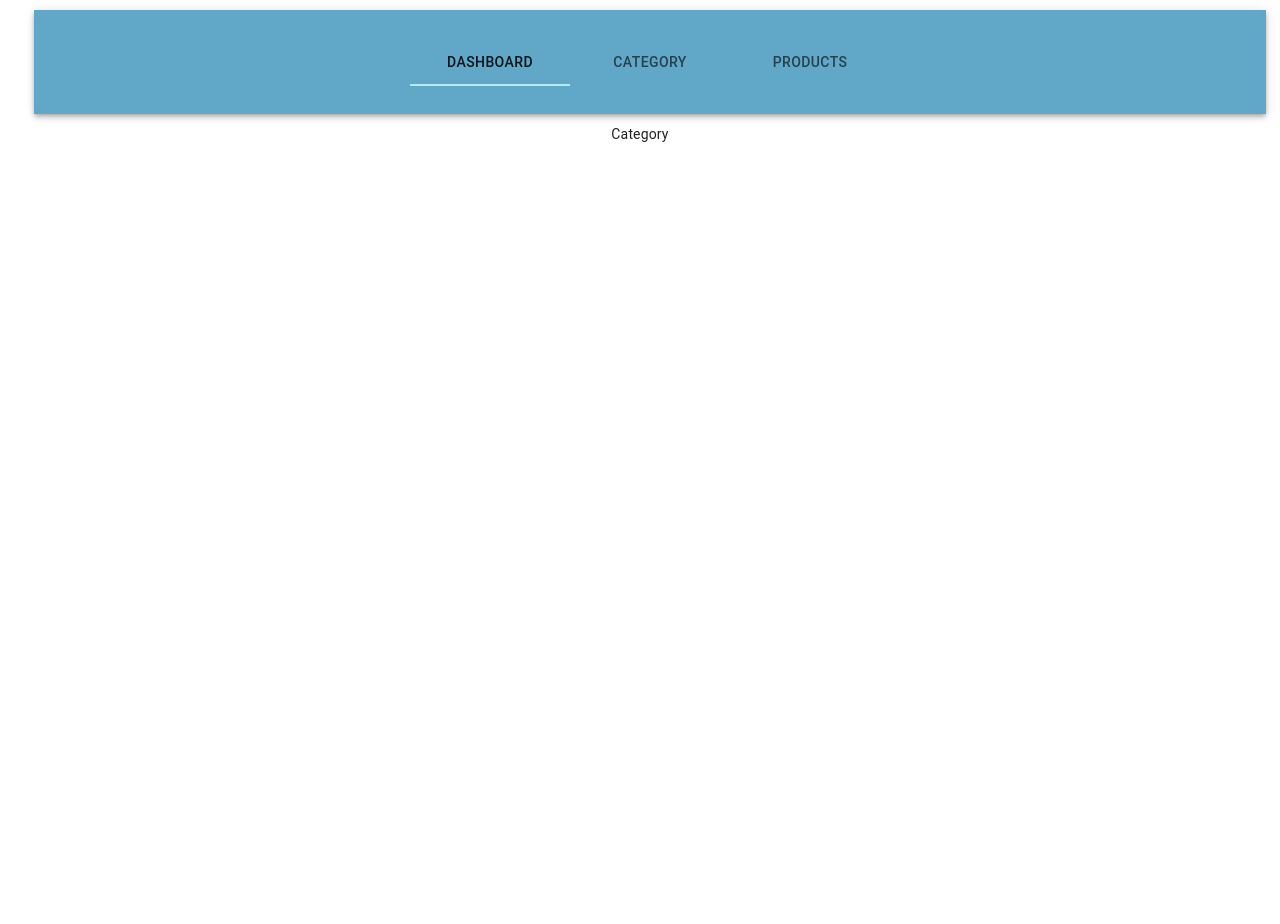
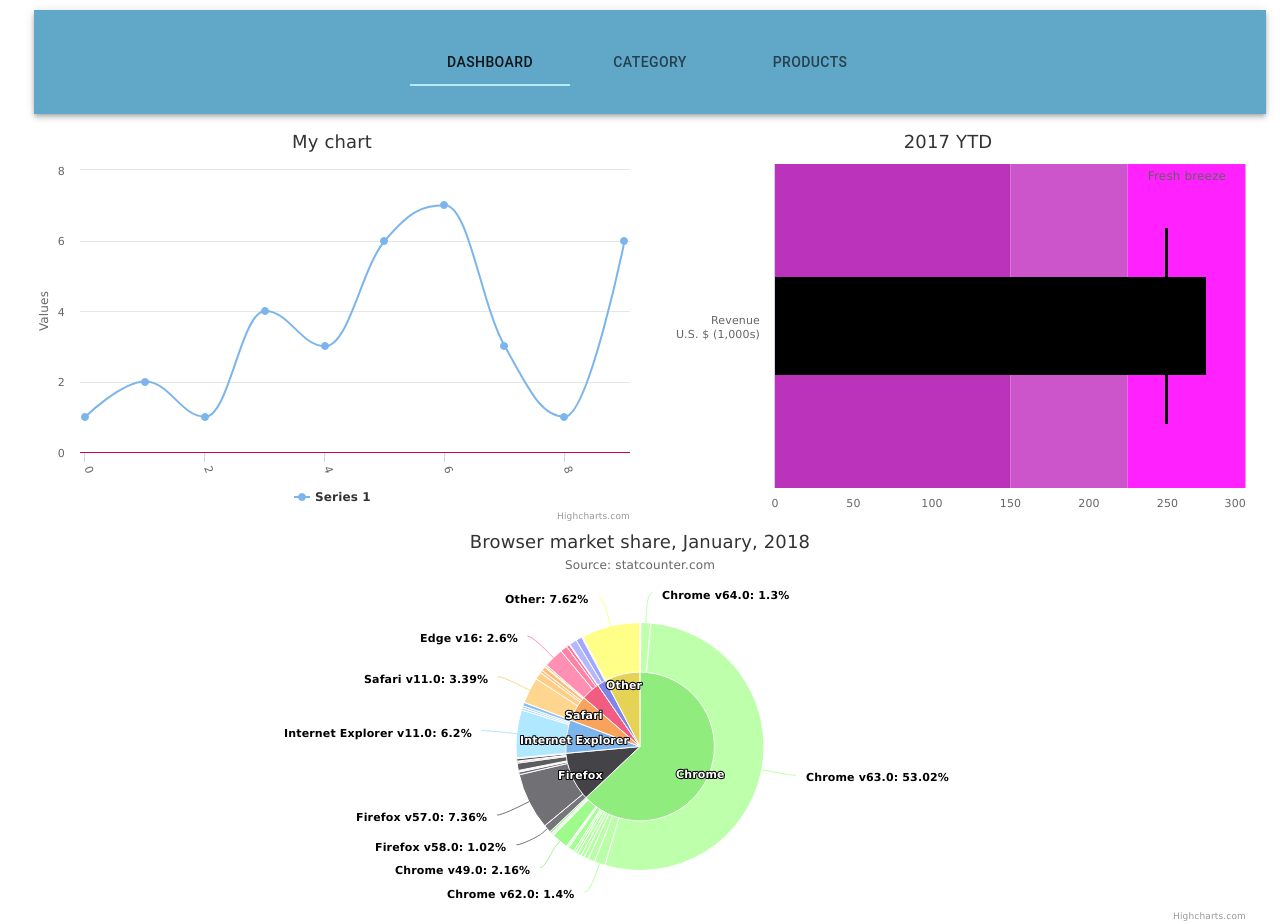
Before and after one commit to ninohero/dashboard-with-graphs, a React (Create React App) app: page /category in a window 1280 px wide. Before the commit the page ends 800 px from the top, so only its background shows below. Built offline with nearby package versions, Linux system fonts and the light colour scheme.

Commit message:
added graphs to categories page

```diff
--- a/package.json
+++ b/package.json
@@ -9,6 +9,10 @@
     "@testing-library/jest-dom": "^4.2.4",
     "@testing-library/react": "^9.3.2",
     "@testing-library/user-event": "^7.1.2",
+    "highcharts": "^8.2.0",
+    "highcharts-react-official": "^3.0.0",
+    "install": "^0.13.0",
+    "npm": "^6.14.8",
     "react": "^16.13.1",
     "react-dom": "^16.13.1",
     "react-redux": "^7.1.3",
--- a/src/components/Category.js
+++ b/src/components/Category.js
@@ -1,7 +1,382 @@
 import React, { useState } from "react";
+import { makeStyles } from "@material-ui/core/styles";
+import Highcharts from "highcharts";
+import Highchartsbullet from "highcharts/modules/bullet";
+import HighchartsReact from "highcharts-react-official";
+import { Grid } from "@material-ui/core";
+
+Highchartsbullet(Highcharts);
+
+const useStyles = makeStyles((theme) => ({
+  root: {
+    display: "flex",
+    flexWrap: "wrap",
+    "& > *": {
+      margin: theme.spacing(1),
+      width: theme.spacing(100),
+      height: theme.spacing(60),
+    },
+  },
+}));
+
+const options = {
+  chart: {
+    type: "spline",
+  },
+  title: {
+    text: "My chart",
+  },
+  xAxis: {
+    labels: {
+      rotation: 70,
+    },
+    lineColor: "#cc0055",
+  },
+  series: [
+    {
+      data: [1, 2, 1, 4, 3, 6, 7, 3, 1, 6],
+    },
+  ],
+};
+
+const options2 = {
+  chart: {
+    inverted: true,
+    marginLeft: 135,
+    type: "bullet",
+    marginTop: 40,
+  },
+  legend: {
+    enabled: false,
+  },
+  plotOptions: {
+    series: {
+      pointPadding: 0.25,
+      borderWidth: 0,
+      color: "#000",
+      targetOptions: {
+        width: "200%",
+      },
+    },
+  },
+  credits: {
+    enabled: false,
+  },
+  exporting: {
+    enabled: false,
+  },
+  title: {
+    text: "2017 YTD",
+  },
+  xAxis: {
+    categories: [
+      '<span class="hc-cat-title">Revenue</span><br/>U.S. $ (1,000s)',
+    ],
+    plotLines: [
+      {
+        // mark the weekend
+        color: "red",
+        width: 2,
+        value: 5,
+        dashStyle: "longdashdot",
+      },
+    ],
+    tickInterval: 24 * 3600 * 1000,
+    // one day
+    type: "datetime",
+  },
+  yAxis: {
+    gridLineWidth: 0,
+    plotBands: [
+      {
+        from: 0,
+        to: 150,
+        color: "#b3b",
+      },
+      {
+        from: 150,
+        to: 225,
+        color: "#c5c",
+      },
+      {
+        from: 225,
+        to: 9e9,
+        color: "#f2f",
+        label: {
+          text: "Fresh breeze",
+          style: {
+            color: "#606060",
+          },
+        },
+      },
+    ],
+    title: null,
+  },
+  series: [
+    {
+      data: [
+        {
+          y: 275,
+          target: 250,
+        },
+      ],
+    },
+  ],
+  tooltip: {
+    pointFormat: "<b>{point.y}</b> (with target at {point.target})",
+  },
+};
+
+var colors = Highcharts.getOptions().colors,
+  categories = [
+    "Chrome",
+    "Firefox",
+    "Internet Explorer",
+    "Safari",
+    "Edge",
+    "Opera",
+    "Other",
+  ],
+  data = [
+    {
+      y: 62.74,
+      color: colors[2],
+      drilldown: {
+        name: "Chrome",
+        categories: [
+          "Chrome v65.0",
+          "Chrome v64.0",
+          "Chrome v63.0",
+          "Chrome v62.0",
+          "Chrome v61.0",
+          "Chrome v60.0",
+          "Chrome v59.0",
+          "Chrome v58.0",
+          "Chrome v57.0",
+          "Chrome v56.0",
+          "Chrome v55.0",
+          "Chrome v54.0",
+          "Chrome v51.0",
+          "Chrome v49.0",
+          "Chrome v48.0",
+          "Chrome v47.0",
+          "Chrome v43.0",
+          "Chrome v29.0",
+        ],
+        data: [
+          0.1,
+          1.3,
+          53.02,
+          1.4,
+          0.88,
+          0.56,
+          0.45,
+          0.49,
+          0.32,
+          0.29,
+          0.79,
+          0.18,
+          0.13,
+          2.16,
+          0.13,
+          0.11,
+          0.17,
+          0.26,
+        ],
+      },
+    },
+    {
+      y: 10.57,
+      color: colors[1],
+      drilldown: {
+        name: "Firefox",
+        categories: [
+          "Firefox v58.0",
+          "Firefox v57.0",
+          "Firefox v56.0",
+          "Firefox v55.0",
+          "Firefox v54.0",
+          "Firefox v52.0",
+          "Firefox v51.0",
+          "Firefox v50.0",
+          "Firefox v48.0",
+          "Firefox v47.0",
+        ],
+        data: [1.02, 7.36, 0.35, 0.11, 0.1, 0.95, 0.15, 0.1, 0.31, 0.12],
+      },
+    },
+    {
+      y: 7.23,
+      color: colors[0],
+      drilldown: {
+        name: "Internet Explorer",
+        categories: [
+          "Internet Explorer v11.0",
+          "Internet Explorer v10.0",
+          "Internet Explorer v9.0",
+          "Internet Explorer v8.0",
+        ],
+        data: [6.2, 0.29, 0.27, 0.47],
+      },
+    },
+    {
+      y: 5.58,
+      color: colors[3],
+      drilldown: {
+        name: "Safari",
+        categories: [
+          "Safari v11.0",
+          "Safari v10.1",
+          "Safari v10.0",
+          "Safari v9.1",
+          "Safari v9.0",
+          "Safari v5.1",
+        ],
+        data: [3.39, 0.96, 0.36, 0.54, 0.13, 0.2],
+      },
+    },
+    {
+      y: 4.02,
+      color: colors[5],
+      drilldown: {
+        name: "Edge",
+        categories: ["Edge v16", "Edge v15", "Edge v14", "Edge v13"],
+        data: [2.6, 0.92, 0.4, 0.1],
+      },
+    },
+    {
+      y: 1.92,
+      color: colors[4],
+      drilldown: {
+        name: "Opera",
+        categories: ["Opera v50.0", "Opera v49.0", "Opera v12.1"],
+        data: [0.96, 0.82, 0.14],
+      },
+    },
+    {
+      y: 7.62,
+      color: colors[6],
+      drilldown: {
+        name: "Other",
+        categories: ["Other"],
+        data: [7.62],
+      },
+    },
+  ],
+  browserData = [],
+  versionsData = [],
+  i,
+  j,
+  dataLen = data.length,
+  drillDataLen,
+  brightness;
+
+// Build the data arrays
+for (i = 0; i < dataLen; i += 1) {
+  // add browser data
+  browserData.push({
+    name: categories[i],
+    y: data[i].y,
+    color: data[i].color,
+  });
+
+  // add version data
+  drillDataLen = data[i].drilldown.data.length;
+  for (j = 0; j < drillDataLen; j += 1) {
+    brightness = 0.2 - j / drillDataLen / 5;
+    versionsData.push({
+      name: data[i].drilldown.categories[j],
+      y: data[i].drilldown.data[j],
+      color: Highcharts.color(data[i].color).brighten(brightness).get(),
+    });
+  }
+}
+
+const options3 = {
+  chart: {
+    type: "pie",
+  },
+  title: {
+    text: "Browser market share, January, 2018",
+  },
+  subtitle: {
+    text:
+      'Source: <a href="http://statcounter.com" target="_blank">statcounter.com</a>',
+  },
+  plotOptions: {
+    pie: {
+      shadow: false,
+      center: ["50%", "50%"],
+    },
+  },
+  tooltip: {
+    valueSuffix: "%",
+  },
+  series: [
+    {
+      name: "Browsers",
+      data: browserData,
+      size: "60%",
+      dataLabels: {
+        formatter: function () {
+          return this.y > 5 ? this.point.name : null;
+        },
+        color: "#ffffff",
+        distance: -30,
+      },
+    },
+    {
+      name: "Versions",
+      data: versionsData,
+      size: "80%",
+      innerSize: "60%",
+      dataLabels: {
+        formatter: function () {
+          // display only if larger than 1
+          return this.y > 1
+            ? "<b>" + this.point.name + ":</b> " + this.y + "%"
+            : null;
+        },
+      },
+      id: "versions",
+    },
+  ],
+  responsive: {
+    rules: [
+      {
+        condition: {
+          maxWidth: 400,
+        },
+        chartOptions: {
+          series: [
+            {},
+            {
+              id: "versions",
+              dataLabels: {
+                enabled: false,
+              },
+            },
+          ],
+        },
+      },
+    ],
+  },
+};
 
 const Category = () => {
-  return <div>Category</div>;
+  return (
+    <Grid container>
+      <Grid item lg={6} md={12}>
+        <HighchartsReact highcharts={Highcharts} options={options} />
+      </Grid>
+      <Grid item lg={6} md={12}>
+        <HighchartsReact highcharts={Highcharts} options={options2} />
+      </Grid>
+      <Grid item lg={12} md={12}>
+        <HighchartsReact highcharts={Highcharts} options={options3} />
+      </Grid>
+    </Grid>
+  );
 };
 
 export default Category;
```
Also changed, not shown: 1 other file (tests, documents, lock files or other folders).
